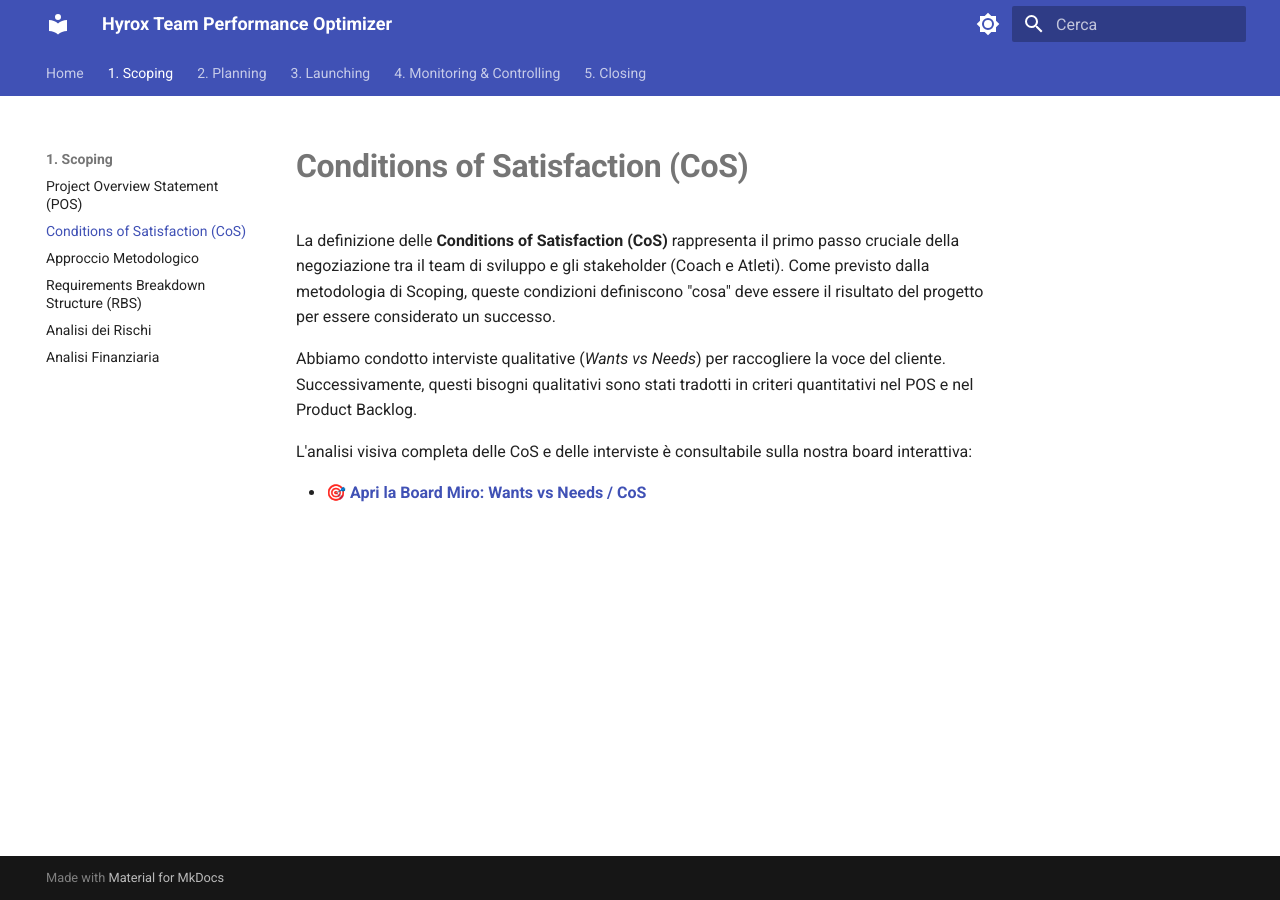
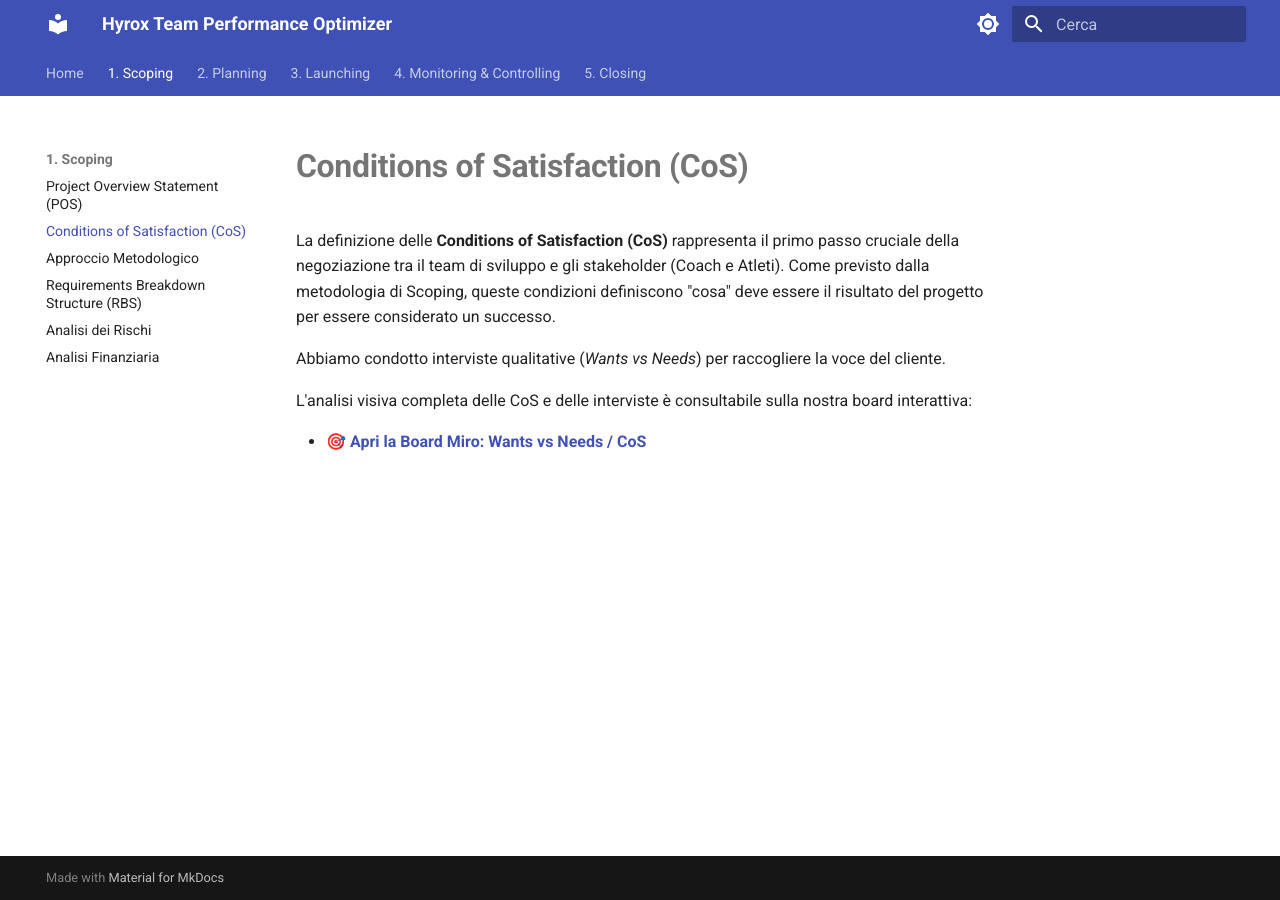
Before and after one commit to AndreaZavatta/Hyrox-Training-PM, an MkDocs documentation site: the page built from docs/1-Scoping/2-cos.md, in a window 1280 px wide. Built offline with MkDocs 1.6.1 and Material for MkDocs 9.7.7, drawn with Linux system fonts in a browser that asks for light colours.

Commit message:
docs: refine scoping documentation by updating CoS description and correcting RBS link text

```diff
--- a/docs/1-Scoping/2-cos.md
+++ b/docs/1-Scoping/2-cos.md
@@ -2,7 +2,7 @@
 
 La definizione delle **Conditions of Satisfaction (CoS)** rappresenta il primo passo cruciale della negoziazione tra il team di sviluppo e gli stakeholder (Coach e Atleti). Come previsto dalla metodologia di Scoping, queste condizioni definiscono "cosa" deve essere il risultato del progetto per essere considerato un successo.
 
-Abbiamo condotto interviste qualitative (*Wants vs Needs*) per raccogliere la voce del cliente. Successivamente, questi bisogni qualitativi sono stati tradotti in criteri quantitativi nel POS e nel Product Backlog.
+Abbiamo condotto interviste qualitative (*Wants vs Needs*) per raccogliere la voce del cliente.
 
 L'analisi visiva completa delle CoS e delle interviste è consultabile sulla nostra board interattiva:
 
```
Also changed, not shown: docs/1-Scoping/4-rbs.md (+1 -1 lines).
